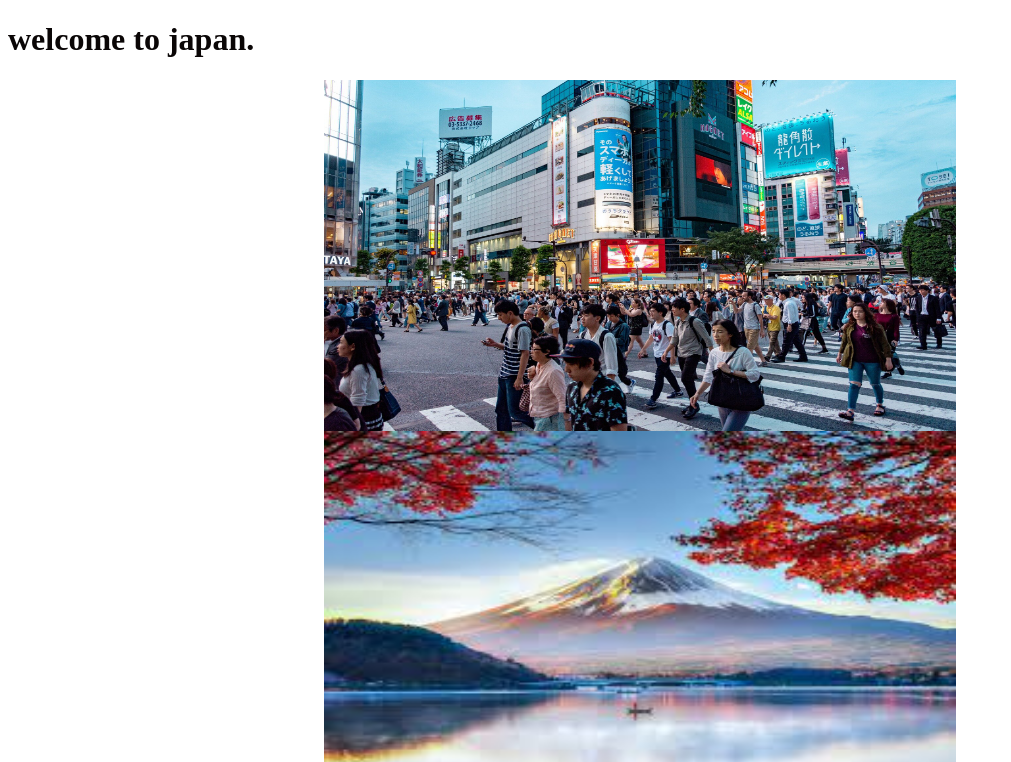
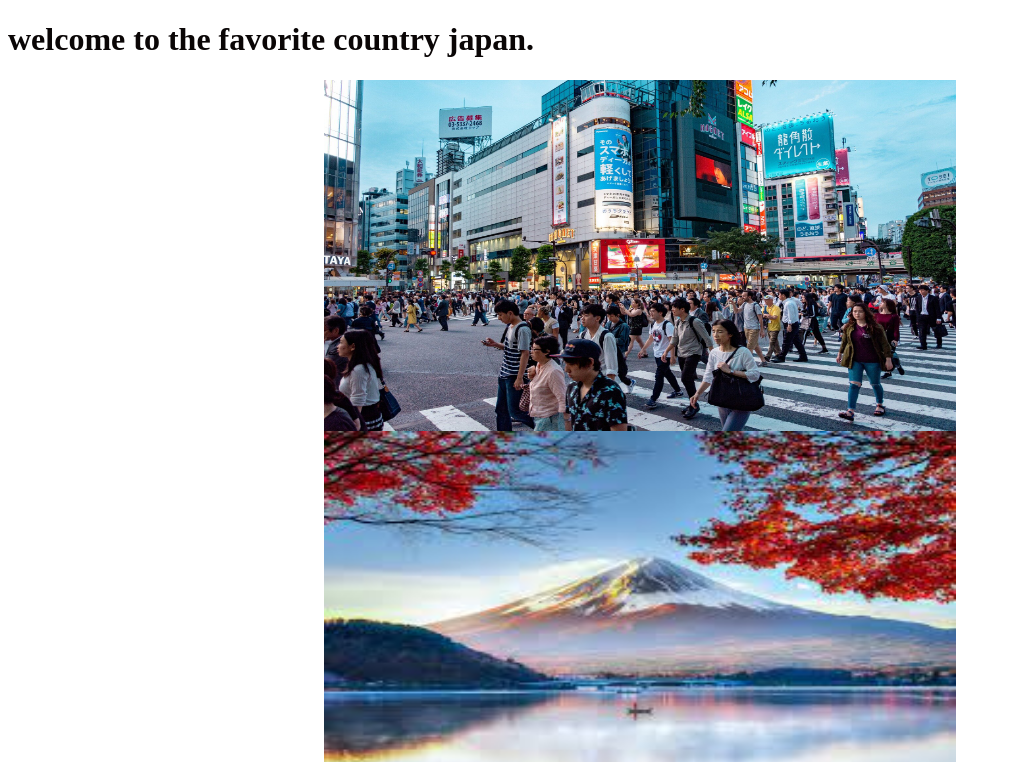
Before and after one commit to Loopez-cruz/Japan-site, a plain HTML site: page index.html in a window 1280 px wide. Shown: the top 762 px of the page, without its empty margins (0-1011 px from the left). Drawn offline with Linux system fonts and the light colour scheme.

Commit message:
updated changes

```diff
--- a/index.html
+++ b/index.html
@@ -16,7 +16,7 @@
 
 
         <h1>
-            welcome to japan.
+            welcome to the favorite country japan.
         </h1>
 
 
```
